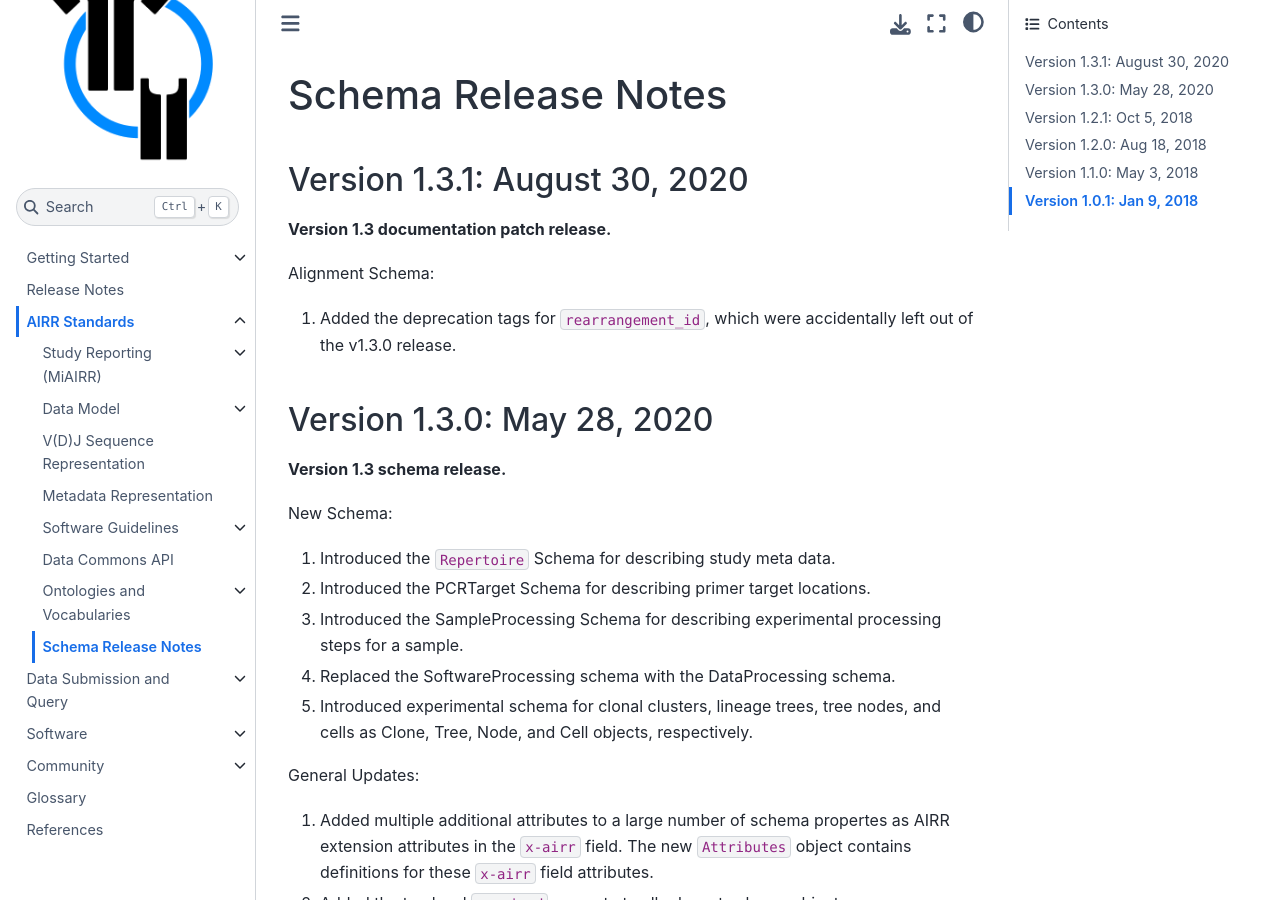
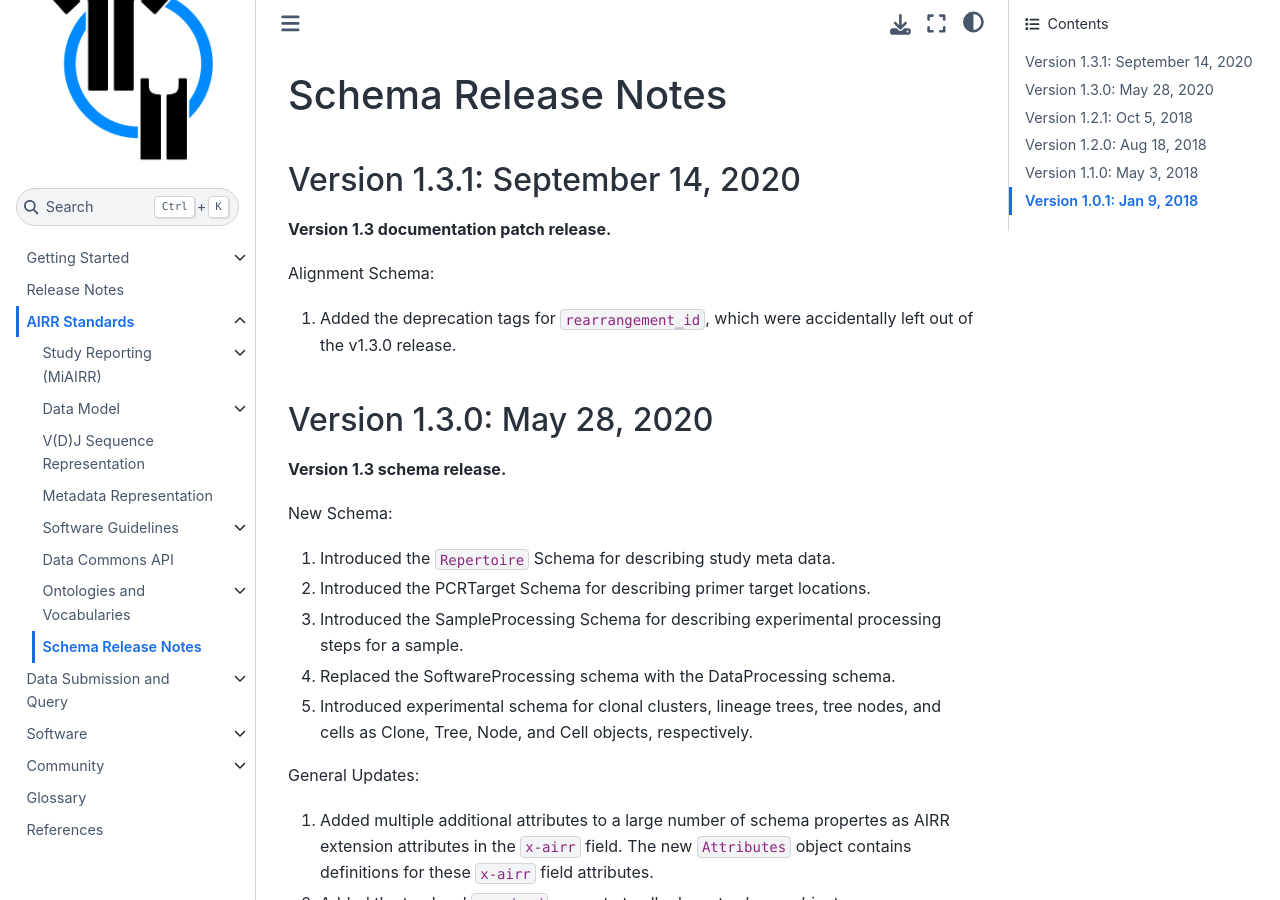
Before and after one commit to airr-community/airr-standards, a Sphinx documentation site: the page built from docs/standards/news.rst, in a window 1280 px wide and 900 px high. Built offline with Sphinx 7.4.7 and the Sphinx Book theme 1.1.4, drawn with Linux system fonts in a browser that asks for light colours; the version number could not be read and is left out.

Commit message:
Update date in release notes

```diff
--- a/docs/standards/news.rst
+++ b/docs/standards/news.rst
@@ -3,7 +3,7 @@
 Schema Release Notes
 ================================================================================
 
-Version 1.3.1: August 30, 2020
+Version 1.3.1: September 14, 2020
 --------------------------------------------------------------------------------
 
 **Version 1.3 documentation patch release.**
--- a/lang/python/NEWS.rst
+++ b/lang/python/NEWS.rst
@@ -1,4 +1,4 @@
-Version 1.3.1:  August 30, 2020
+Version 1.3.1:  September 14, 2020
 --------------------------------------------------------------------------------
 
 1. Refactored ``merge_rearrangement`` to allow for larger number of files.
```
